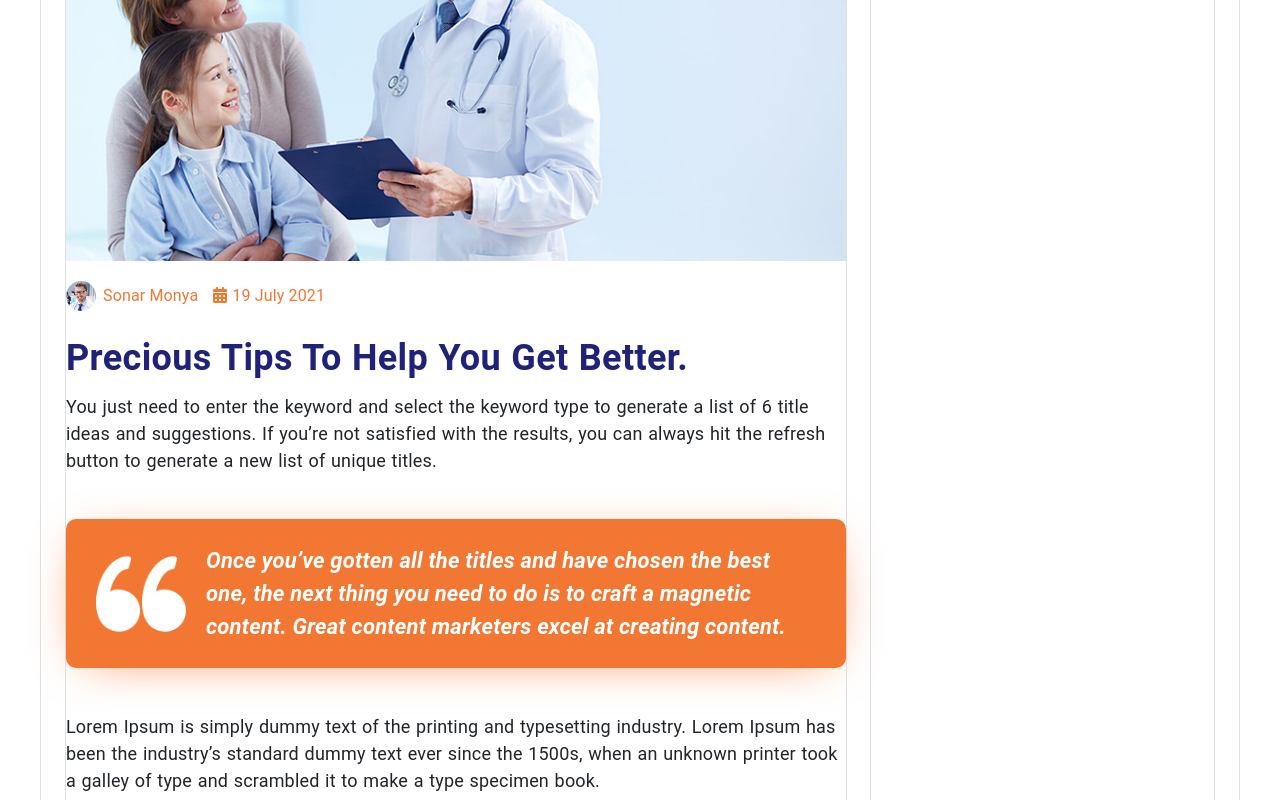
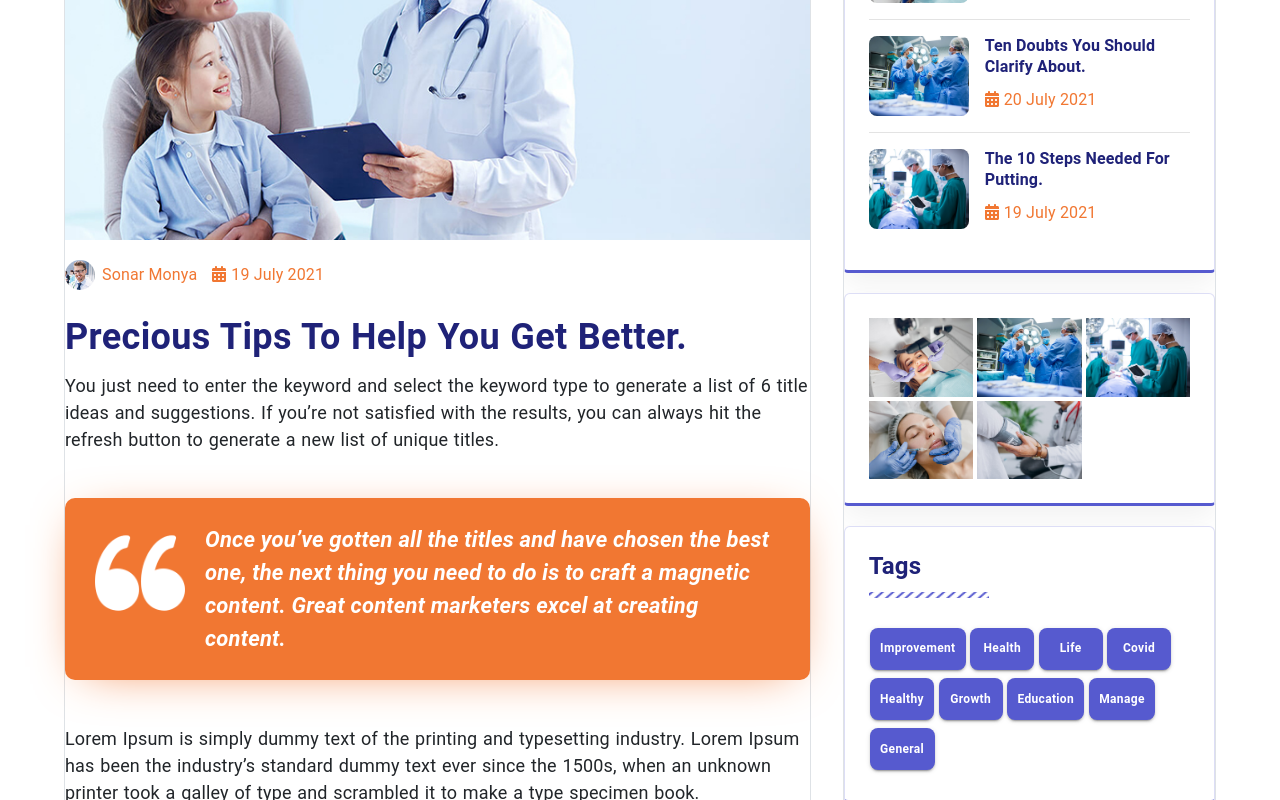
Before and after one commit to Baraa963/meditro, a React (Vite) app: page /blog-detail in a window 1280 px wide. Shown: the part 680-1480 px from the top of the page. Built offline with nearby package versions, Linux system fonts and the light colour scheme.

Commit message:
update-11(blogDetailsPage)Done

```diff
--- a/src/Components/BlogDetails/BlogDetailsLeftSide/BlogDetailsLeftSide.jsx
+++ b/src/Components/BlogDetails/BlogDetailsLeftSide/BlogDetailsLeftSide.jsx
@@ -5,7 +5,6 @@ import {
   List,
   ListItemButton,
   ListItemText,
-  Stack,
   TextField,
   Typography,
 } from "@mui/material";
@@ -42,14 +41,7 @@ export default function BlogDetailsLeftSide() {
   ];
 
   return (
-    <Stack
-      className="border"
-      sx={{
-        width: { xs: "100%", sm: "100%", md: "68%" },
-        display: "flex",
-        gap: 2.5,
-      }}
-    >
+    <>
       <Box
         component="img"
         src={BlogDetailsImg1}
@@ -537,6 +529,6 @@ export default function BlogDetailsLeftSide() {
           Send
         </Button>
       </Box>
-    </Stack>
+    </>
   );
 }
--- a/src/Components/BlogDetails/BlogDetailsRightSide/BlogDetailsRightSide.jsx
+++ b/src/Components/BlogDetails/BlogDetailsRightSide/BlogDetailsRightSide.jsx
@@ -1,12 +1,234 @@
-import { Box, Stack } from "@mui/material";
-
+import { Box, Button, Divider, Stack, Typography } from "@mui/material";
+import BlueLineImg from "../../../assets/footerBlueLine.png";
+import PostImg1 from "../../../assets/newsImg1.jpg";
+import PostImg2 from "../../../assets/newsImg2.jpg";
+import PostImg3 from "../../../assets/newsImg3.jpg";
+import PostImg4 from "../../../assets/newsImg4.jpg";
+import PostImg5 from "../../../assets/newsImg5.jpg";
+import { FontAwesomeIcon } from "@fortawesome/react-fontawesome";
+import { faCalendarDays } from "@fortawesome/free-solid-svg-icons";
 export default function BlogDetailsRightSide() {
+  const RecentPostsData = [
+    {
+      img: PostImg1,
+      title: "Precious Tips To Help You Get Better.",
+      date: "21 July 2021",
+    },
+    {
+      img: PostImg2,
+      title: "Ten Doubts You Should Clarify About.",
+      date: "20 July 2021",
+    },
+    {
+      img: PostImg3,
+      title: "The 10 Steps Needed For Putting.",
+      date: "19 July 2021",
+    },
+  ];
+  const OurGalleryData = [PostImg1, PostImg2, PostImg3, PostImg4, PostImg5];
+  const TagsData = [
+    "Improvement",
+    "Health",
+    "Life",
+    "Covid",
+    "Healthy",
+    "Growth",
+    "Education",
+    "Manage",
+    "General",
+  ];
   return (
-    <Stack className="border" sx={{width:'30%'}}>
-        <Box sx={{width:'90%',height:'30vh'}}>
-
+    <>
+      {/*Recent Posts Box */}
+      <Box
+        sx={{
+          width: {md:'80%',lg:"100%"},
+          height: "auto",
+          p: 3,
+          backgroundColor: "#fff",
+          border: "1px solid rgba(86, 90, 207, .2)",
+          borderBottom: "3px solid #565acf",
+          borderRadius: "6px 6px 4px 4px",
+          boxShadow: "0 10px 30px 0 rgba(0, 0, 0, .06)",
+        }}
+      >
+        <Box>
+          <Typography
+            sx={{
+              fontSize: "24px",
+              color: "rgb(31, 34, 120)",
+              lineHeight: "1.3",
+              fontWeight: "600",
+              mb: "10px",
+            }}
+          >
+            Recent Posts
+          </Typography>
+          <Box
+            component="img"
+            src={BlueLineImg}
+            sx={{ width: "120px", height: "6px", mb: "30px" }}
+          />
         </Box>
 
-    </Stack>
-  )
+        <Stack sx={{ width: "100%", gap: 2 }}>
+          {RecentPostsData.map((data, index) => {
+            return (
+              <>
+                <Box
+                  key={index}
+                  sx={{ width: "100%", display: "flex", gap: 2 }}
+                >
+                  <Box
+                    component="img"
+                    src={data.img}
+                    sx={{ width: "100px", height: "80px", borderRadius: "8px" }}
+                  />
+                  <Box sx={{ width: "60%" }}>
+                    <Typography
+                      sx={{
+                        width: "100%",
+                        fontSize: "16px",
+                        color: "rgb(31, 34, 120)",
+                        lineHeight: "1.3",
+                        fontWeight: "600",
+                        mb: "10px",
+                      }}
+                    >
+                      {data.title}
+                    </Typography>
+
+                    <Typography sx={{ color: "#f17732", textAlign: "start" }}>
+                      <FontAwesomeIcon
+                        style={{ marginRight: "5px" }}
+                        icon={faCalendarDays}
+                      />
+                      {data.date}
+                    </Typography>
+                  </Box>
+                </Box>
+                <Divider
+                  sx={{
+                    borderColor:
+                      index === RecentPostsData.length - 1
+                        ? "white"
+                        : "#0000006e",
+                  }}
+                />
+              </>
+            );
+          })}
+        </Stack>
+      </Box>
+
+      {/*Our Gallery Box */}
+      <Box
+        sx={{
+          width: {md:'80%',lg:"100%"},
+          height: "auto",
+          p: 3,
+          display: "flex",
+          flexDirection: "row",
+          flexWrap: "wrap",
+          gap: 0.5,
+          backgroundColor: "#fff",
+          border: "1px solid rgba(86, 90, 207, .2)",
+          borderBottom: "3px solid #565acf",
+          borderRadius: "6px 6px 4px 4px",
+          boxShadow: "0 10px 30px 0 rgba(0, 0, 0, .06)",
+          transition: "all .5s",
+        }}
+      >
+        {OurGalleryData.map((data, index) => {
+          return (
+            <Box
+              key={index}
+              component="img"
+              src={data}
+              sx={{
+                transition: "all .5s",
+                width: "32.5%",
+                "&:hover": {
+                  transform: "scale(0.9)",
+                  opacity: 0.8,
+                },
+              }}
+            />
+          );
+        })}
+      </Box>
+
+      {/*Tags Box */}
+      <Box
+        sx={{
+          width: {md:'80%',lg:"100%"},
+          height: "auto",
+          p: 3,
+          backgroundColor: "#fff",
+          border: "1px solid rgba(86, 90, 207, .2)",
+          borderBottom: "3px solid #565acf",
+          borderRadius: "6px 6px 4px 4px",
+          boxShadow: "0 10px 30px 0 rgba(0, 0, 0, .06)",
+        }}
+      >
+        <Box>
+          <Typography
+            sx={{
+              fontSize: "24px",
+              color: "rgb(31, 34, 120)",
+              lineHeight: "1.3",
+              fontWeight: "600",
+              mb: "10px",
+            }}
+          >
+            Tags
+          </Typography>
+          <Box
+            component="img"
+            src={BlueLineImg}
+            sx={{ width: "120px", height: "6px", mb: "30px" }}
+          />
+        </Box>
+
+        <Box
+          sx={{
+            width: "100%",
+            display: "flex",
+            flexDirection: "row",
+            flexWrap: "wrap",
+            gap: 0.3,
+          }}
+        >
+          {TagsData.map((data, index) => {
+            return (
+              <Button
+                key={index}
+                sx={{
+                  borderRadius: "8px",
+                  color: "#fff",
+                  fontWeight: "600",
+                  margin: "0 1px 6px",
+                  padding: 1.3,
+                  transition: "all .5s",
+                  width: "fit-content",
+                  fontSize: "12px",
+                  backgroundColor: "var(--btn-color)",
+                  textTransform: "capitalize",
+
+                  "&:hover": {
+                    backgroundColor: "var(--orange-color)",
+                    opacity: "0.9",
+                    transition: ".3s ease-in-out",
+                  },
+                }}
+                variant="contained"
+              >
+                {data}
+              </Button>
+            );
+          })}
+        </Box>
+      </Box>
+    </>
+  );
 }
--- a/src/Components/BlogDetails/blogDetails.jsx
+++ b/src/Components/BlogDetails/blogDetails.jsx
@@ -1,22 +1,50 @@
-import {Container, Stack } from "@mui/material";
+import { Container, Stack } from "@mui/material";
 import BlogDetailsLeftSide from "./BlogDetailsLeftSide/BlogDetailsLeftSide";
 import BlogDetailsRightSide from "./BlogDetailsRightSide/BlogDetailsRightSide";
 import Footer from "../Footer/footer";
 export default function blogDetails() {
   return (
-    <Stack sx={{display:'flex',gap:10}}>
+    <Stack sx={{ display: "flex", gap: 10 }}>
       <Container
-        className="border"
         sx={{
           width: "100%",
           height: "auto",
           display: "flex",
-          flexDirection: "row",
-          justifyContent: "space-between",
+          flexDirection: { xs: "column", lg: "row" },
+          justifyContent: { md: "center", lg: "space-between" },
+          alignItems: "start",
+          gap: 4,
         }}
       >
+        <Stack
+          className="border"
+          sx={{
+            width: { sm: "100%", md: "100%", lg: "66%" },
+            display: "flex",
+            gap: 2.5,
+          }}
+        >
           <BlogDetailsLeftSide />
+        </Stack>
+
+        <Stack
+          className="border"
+          sx={{
+            width: { md: "100%", lg: "33%", height: "auto" },
+            height:'auto',
+            display: "flex",
+            justifyContent:'center',
+            alignItems:'center',
+            gap: 2.5,
+            position: { md: "relative", lg: "sticky" },
+            top: "110px",
+            maxHeight: "fit-content", // Yüksekliği sınırlama
+            overflowY: "auto", // İçerik taşarsa scroll ekle
+            mb:{md:'100px',lg:'0'}
+          }}
+        >
           <BlogDetailsRightSide />
+        </Stack>
       </Container>
       <Footer />
     </Stack>
```
